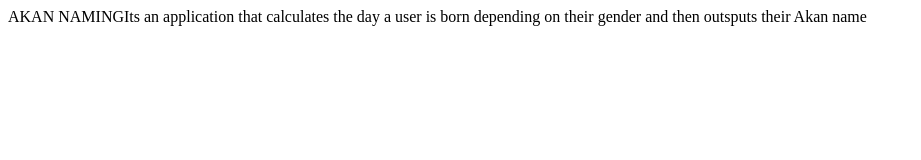
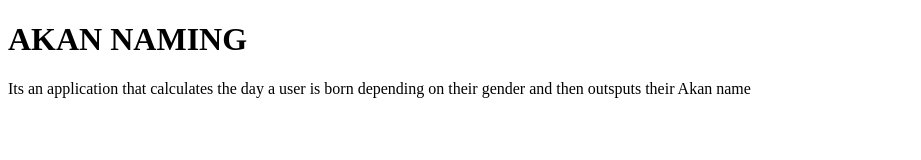
Before and after one commit to KingNEM/project2, a plain HTML site: page index.html in a window 1280 px wide. Shown: the whole page, without its empty margins (0-921 px from the left). Drawn offline with Linux system fonts and the light colour scheme.

Commit message:
add header block elements

```diff
--- a/index.html
+++ b/index.html
@@ -1,8 +1,19 @@
 <!DOCTYPE html>
 <html>
-<body>
-    </h1>AKAN NAMING<h1.
-    <p>Its an application that calculates the day a user is born depending on
+<head>
+
+        <meta charset="UTF-8">
+        <meta name="viewport" content="width=device-width, initial-scale=1.0">
+        <meta http-equiv="X-UA-Compatible" content="ie=edge">
+        <title>Akan Naming Project</title>
+
+    </head>
+
+    <body>
+        <h1>AKAN NAMING</h1>
+
+     <p>Its an application that calculates the day a user is born depending on
          their gender and then outsputs their Akan name </p>
-      </body>
-      </html>
+
+    </body>
+    </html>
```
